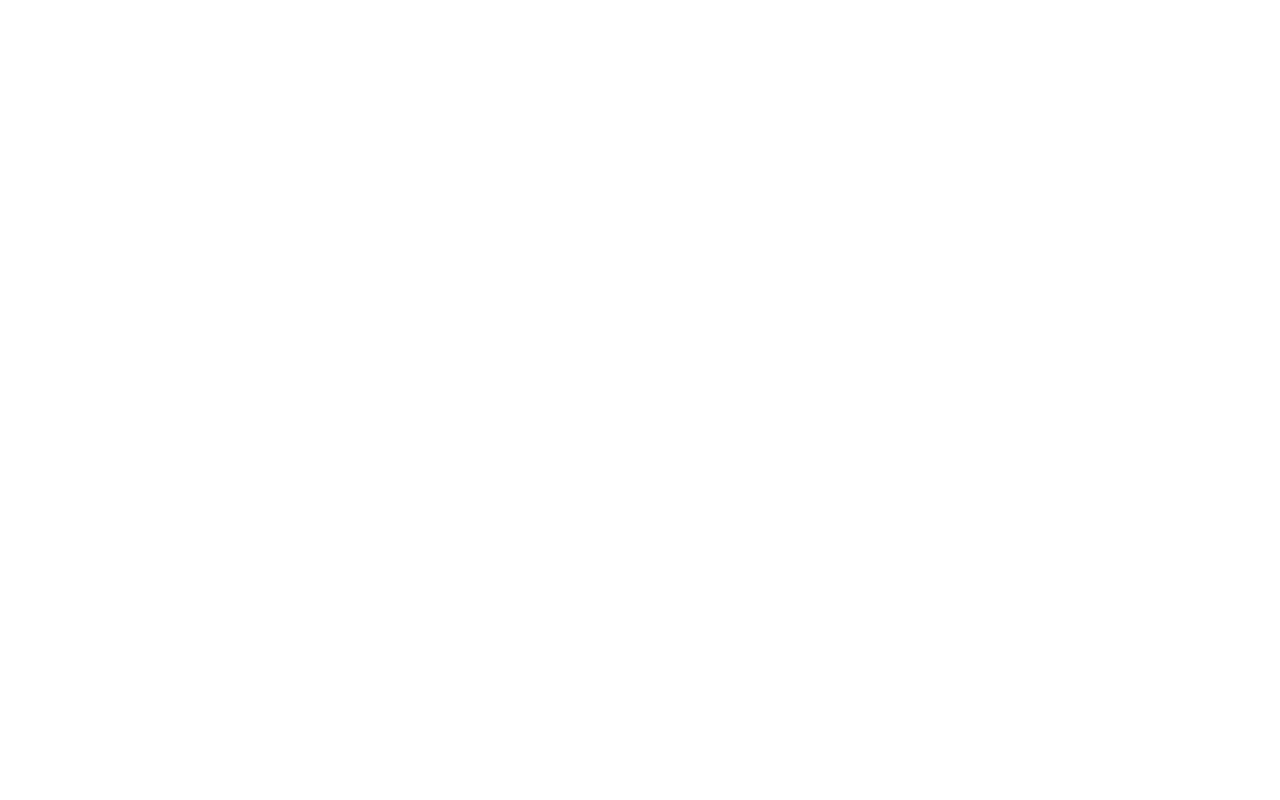
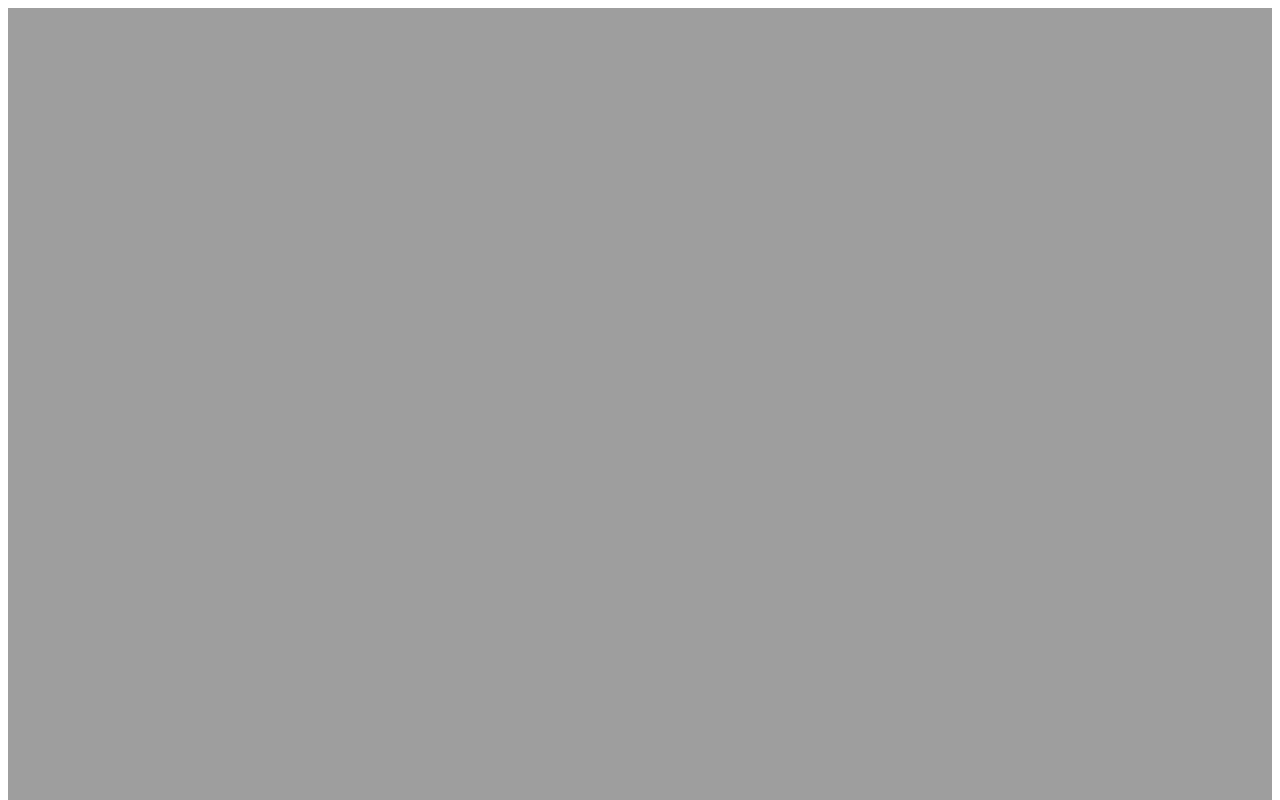
Before and after one commit to Weriqui/land, a plain HTML site: page index.html in a window 1280 px wide. Shown: the top 800 px of the page. Drawn offline with Linux system fonts and the light colour scheme; the site is published under a folder, as on GitHub Pages, so addresses that start at the root find nothing.

Commit message:
Update index.html

```diff
--- a/index.html
+++ b/index.html
@@ -6,7 +6,7 @@
     <title>Document</title>
 </head>
 <body>
-    <img src="/certo.svg" alt="">
+    <img src="certo.svg" alt="">
 </body>
 </html>
 <style>
```
